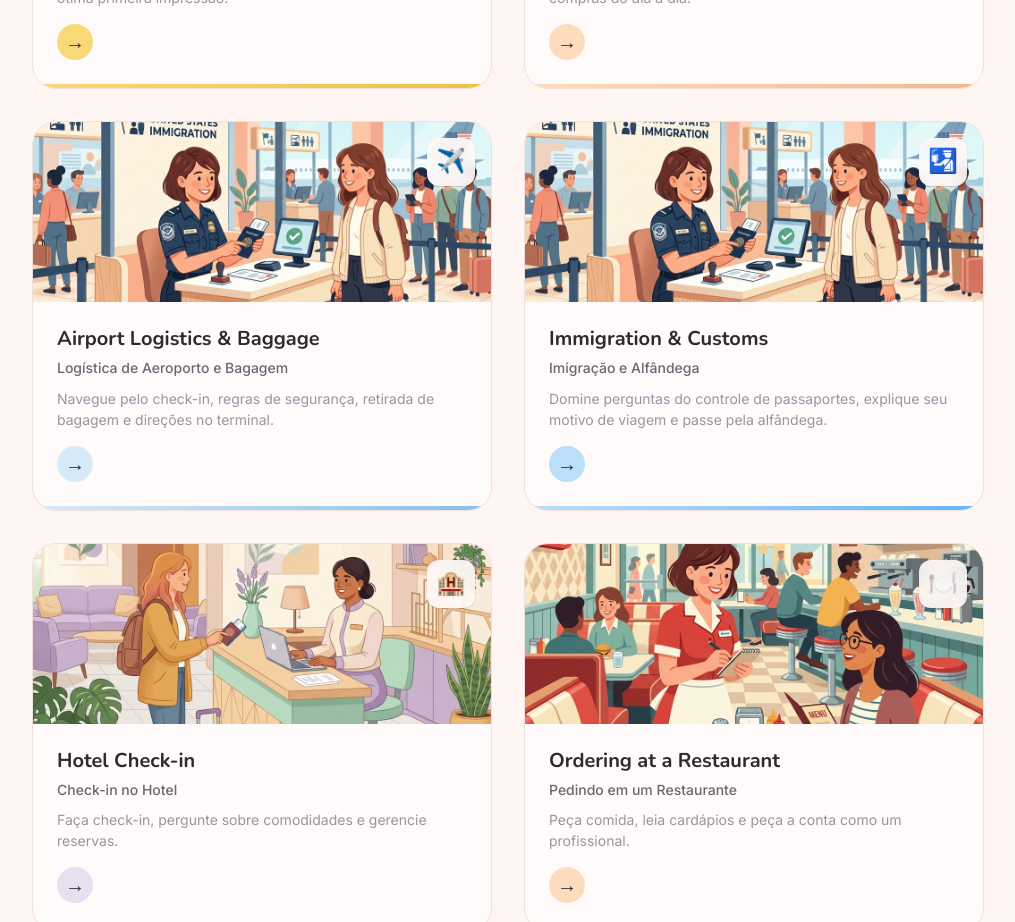
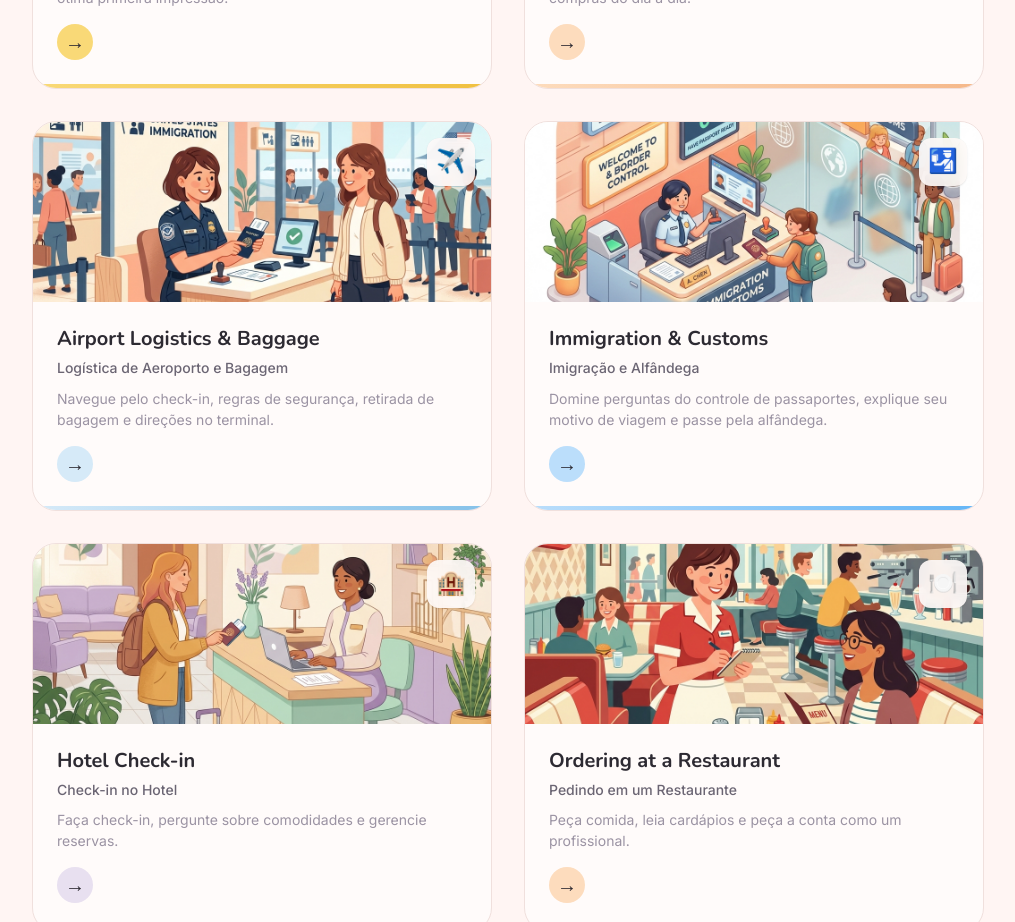
Before and after one commit to mantolatv-cmyk/missmonica, a Next.js app: page / in a window 1280 px wide. Shown: the part 1060-1982 px from the top of the page, without its empty margins (132-1147 px from the left). Built offline with nearby package versions, Linux system fonts and the light colour scheme.

Commit message:
feat(scenarios): add unique custom illustration for Immigration scenario cover

```diff
--- a/data/scenarios.ts
+++ b/data/scenarios.ts
@@ -328,7 +328,7 @@ export const scenarios: Scenario[] = [
     descriptionPt: 'Domine perguntas do controle de passaportes, explique seu motivo de viagem e passe pela alfândega.',
     icon: '🛂',
     color: 'blue',
-    imagePath: '/images/airport_scene.png',
+    imagePath: '/images/immigration_scene.png',
     dialogues: [
       { speaker: 'native', english: "Good morning. Please step forward. Passport and customs declaration, please.", portuguese: "Bom dia. Dê um passo à frente. Passaporte e declaração da alfândega, por favor." },
       { speaker: 'student', english: "Good morning. Here you go.", portuguese: "Bom dia. Aqui estão." },
```
Also changed, not shown: public/images/immigration_scene.png (added).
